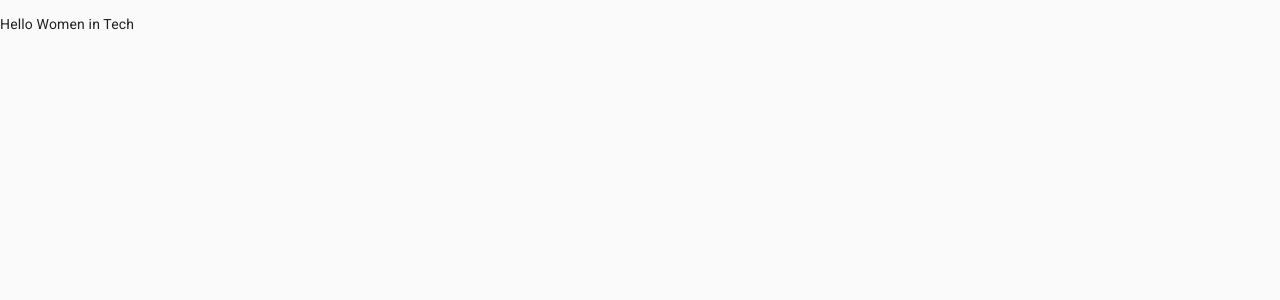
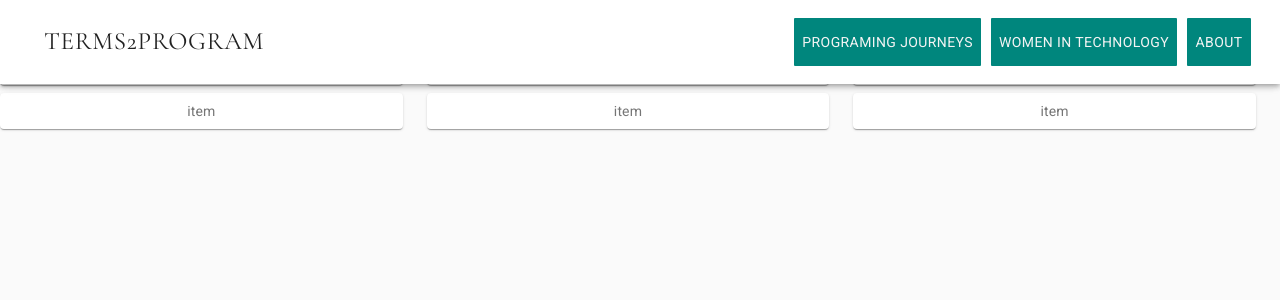
Before and after one commit to kristina-arezina/terms-2-program, a React (Create React App) app: page /women-in-tech in a window 1280 px wide. Shown: the top 300 px of the page. Built offline with nearby package versions, Linux system fonts and the light colour scheme.

Commit message:
I have a grid

```diff
--- /dev/null
+++ b/src/components/WomenInTech/Grid.js
@@ -0,0 +1,51 @@
+import React from 'react';
+import { makeStyles } from '@material-ui/core/styles';
+import Paper from '@material-ui/core/Paper';
+import Grid from '@material-ui/core/Grid';
+
+const useStyles = makeStyles(theme => ({
+  root: {
+    flexGrow: 1,
+  },
+  paper: {
+    padding: theme.spacing(1),
+    textAlign: 'center',
+    color: theme.palette.text.secondary,
+  },
+}));
+
+export default function NestedGrid() {
+  const classes = useStyles();
+
+  function FormRow() {
+    return (
+      <React.Fragment>
+        <Grid item xs={4}>
+          <Paper className={classes.paper}>item</Paper>
+        </Grid>
+        <Grid item xs={4}>
+          <Paper className={classes.paper}>item</Paper>
+        </Grid>
+        <Grid item xs={4}>
+          <Paper className={classes.paper}>item</Paper>
+        </Grid>
+      </React.Fragment>
+    );
+  }
+
+  return (
+    <div className={classes.root}>
+      <Grid container spacing={1}>
+        <Grid container item xs={12} spacing={3}>
+          <FormRow />
+        </Grid>
+        <Grid container item xs={12} spacing={3}>
+          <FormRow />
+        </Grid>
+        <Grid container item xs={12} spacing={3}>
+          <FormRow />
+        </Grid>
+      </Grid>
+    </div>
+  );
+}
--- a/src/components/WomenInTech/WomenInTech.js
+++ b/src/components/WomenInTech/WomenInTech.js
@@ -1,12 +1,14 @@
 import React, {Component} from 'react';
-import {Header} from "../Layout/HeaderFooter.js"
-
+import {Header} from "../Layout/HeaderFooter.js";
+import NestedGrid from "./Grid.js"
 
 export class WomenInTech extends Component {
   render(){
     return (
       <div>
-        <p>Hello Women in Tech</p>
+      <Header/>
+      <NestedGrid/>
+
       </div>
     )
   }
```
